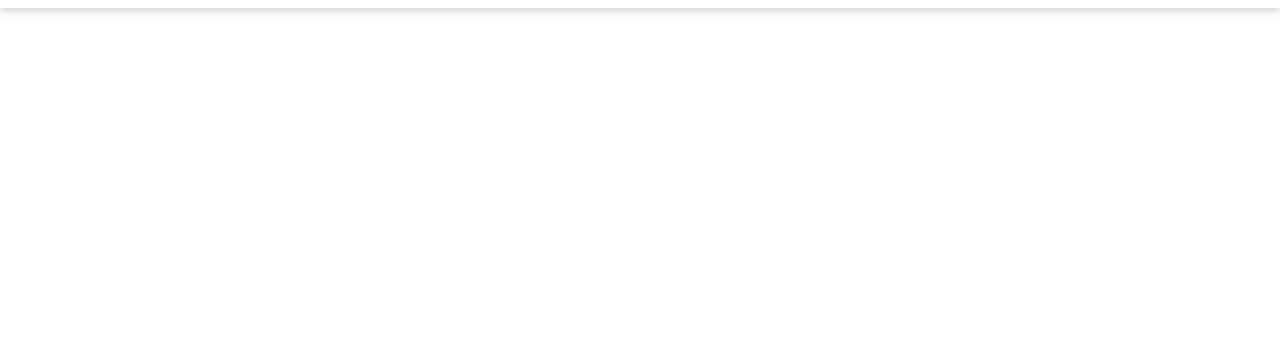
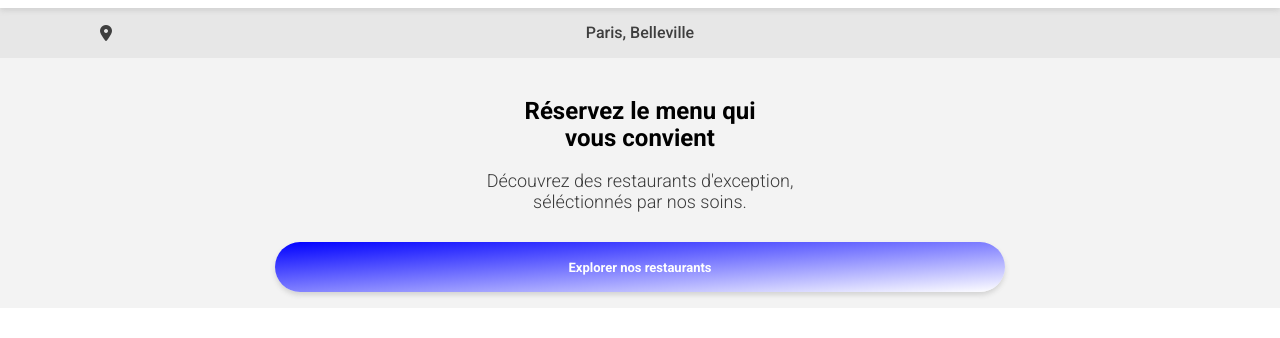
Before and after one commit to Jsn-95/JasonPlassiard_3_15012022, a website: page index.html in a window 1280 px wide. Shown: the part 134-472 px from the top of the page. Drawn offline with Linux system fonts and the light colour scheme; a web font is replaced by a local one.

```diff
--- a/index.html
+++ b/index.html
@@ -5,17 +5,43 @@
         <meta http-equiv="X-UA-Compatible" content="IE=edge" />
         <meta name="viewport" content="width=device-width, initial-scale=1.0" />
         <title>Ohmyfood!</title>
+        <script
+            src="https://kit.fontawesome.com/01fd20ed8f.js"
+            crossorigin="anonymous"
+        ></script>
         <link rel="stylesheet" href="public/css/index.css" />
     </head>
 
     <body>
+        <!-- HEADER -->
         <header class="header">
             <h1>
                 <img
                     src="./public/images/logo/ohmyfood.png"
-                    alt="Logo du site ohmyfood"
+                    alt="Logo du site Ohmyfood!"
                 />
             </h1>
         </header>
+
+        <main>
+            <!-- LOCALISATION -->
+            <section class="localisation">
+                <div class="localisation__search">
+                    <i class="fas fa-map-marker-alt"></i>
+                    <span>Paris, Belleville</span>
+                </div>
+                <div class="localisation__reserve">
+                    <h2>Réservez le menu qui<br />vous convient</h2>
+                    <p>
+                        Découvrez des restaurants d'exception,<br />séléctionnés
+                        par nos soins.
+                    </p>
+
+                    <button>
+                        <span>Explorer nos restaurants</span>
+                    </button>
+                </div>
+            </section>
+        </main>
     </body>
 </html>
--- a/sass/base/_reset.scss
+++ b/sass/base/_reset.scss
@@ -39,7 +39,11 @@
 
 h1 {
     font-size: 2em;
-    margin: 0.67em 0;
+    margin: 0;
+}
+
+h2 {
+    margin: 0;
 }
 
 /* Grouping content
--- a/sass/index.scss
+++ b/sass/index.scss
@@ -1,3 +1,4 @@
 @use "./base/reset";
 @use "./base/typography";
 @use "./layout/header";
+@use "./layout/localisation";
--- a/sass/layout/_header.scss
+++ b/sass/layout/_header.scss
@@ -1,5 +1,6 @@
 .header {
-    box-shadow: 0px 3px 8px lightgray;
+    box-shadow: 0px 3px 5px lightgray;
+    position: relative;
 
     h1 {
         text-align: center;
--- /dev/null
+++ b/sass/layout/_localisation.scss
@@ -0,0 +1,48 @@
+.localisation {
+    &__search {
+        background-color: #e7e7e7;
+        height: 50px;
+        font-weight: 500;
+        color: #3f3f3f;
+        display: flex;
+        justify-content: center;
+        align-items: center;
+
+        & i {
+            position: absolute;
+            left: 100px;
+        }
+    }
+
+    &__reserve {
+        background-color: #f3f3f3;
+        height: 250px;
+        text-align: center;
+
+        & h2 {
+            padding-top: 40px;
+        }
+
+        & p {
+            font-size: 18px;
+            font-weight: 300;
+            color: #3a3a3a;
+            margin-bottom: 30px;
+        }
+
+        & button {
+            border-radius: 50px;
+            height: 20%;
+            width: 57%;
+            border: none;
+            box-shadow: 0px 3px 5px lightgray;
+            background: linear-gradient(to bottom right, blue, white);
+        }
+
+        & span {
+            color: white;
+            font-size: 13px;
+            font-weight: 600;
+        }
+    }
+}
--- /dev/null
+++ b/sass/utils/_variables.scss
@@ -0,0 +1,5 @@
+// MAIN SITE COLORS
+
+$color-primary: #9356dc;
+$color-secondary: #ff79da;
+$color-tertiary: #99e2d0;
```
Also changed, not shown: public/css/index.css, 1 other file.
